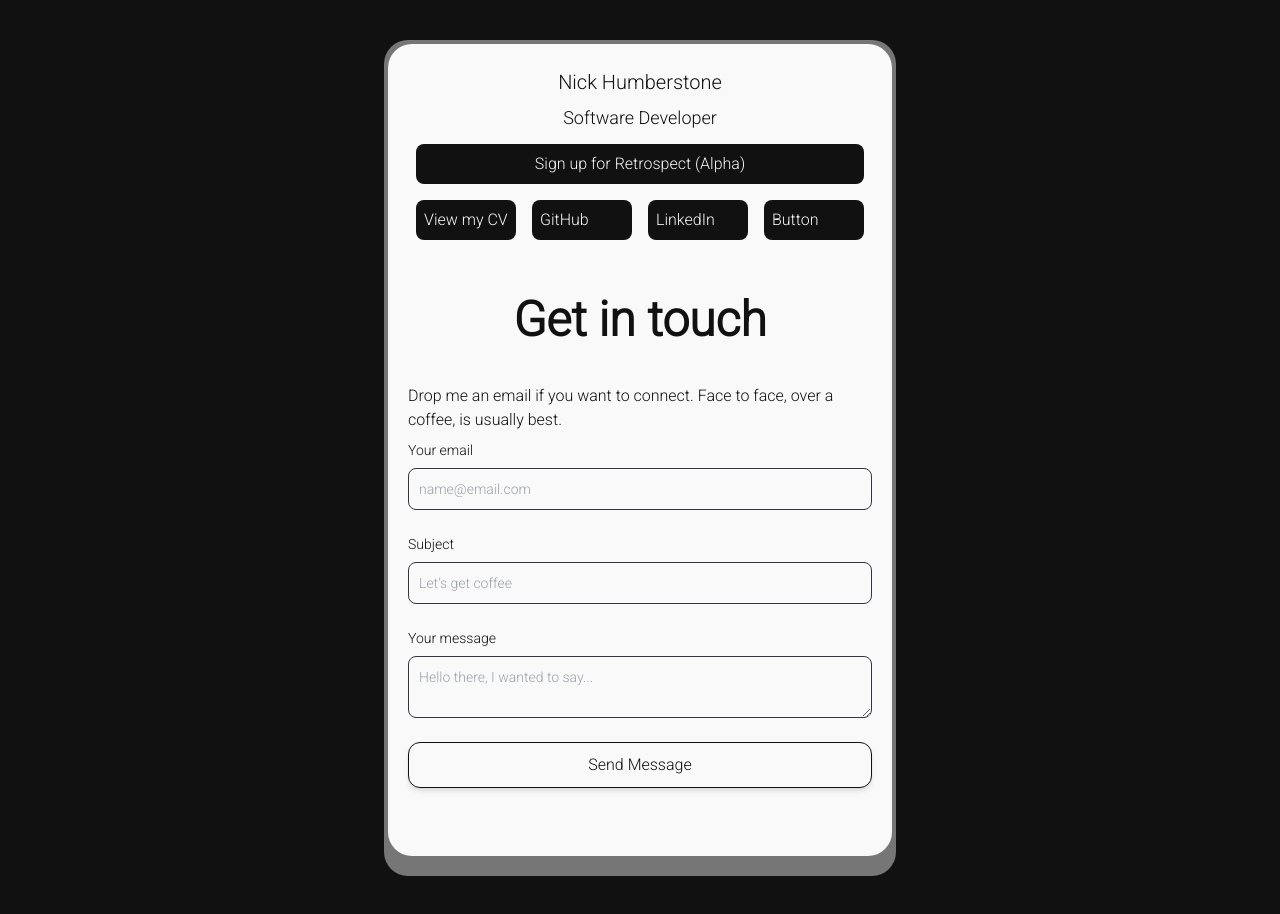
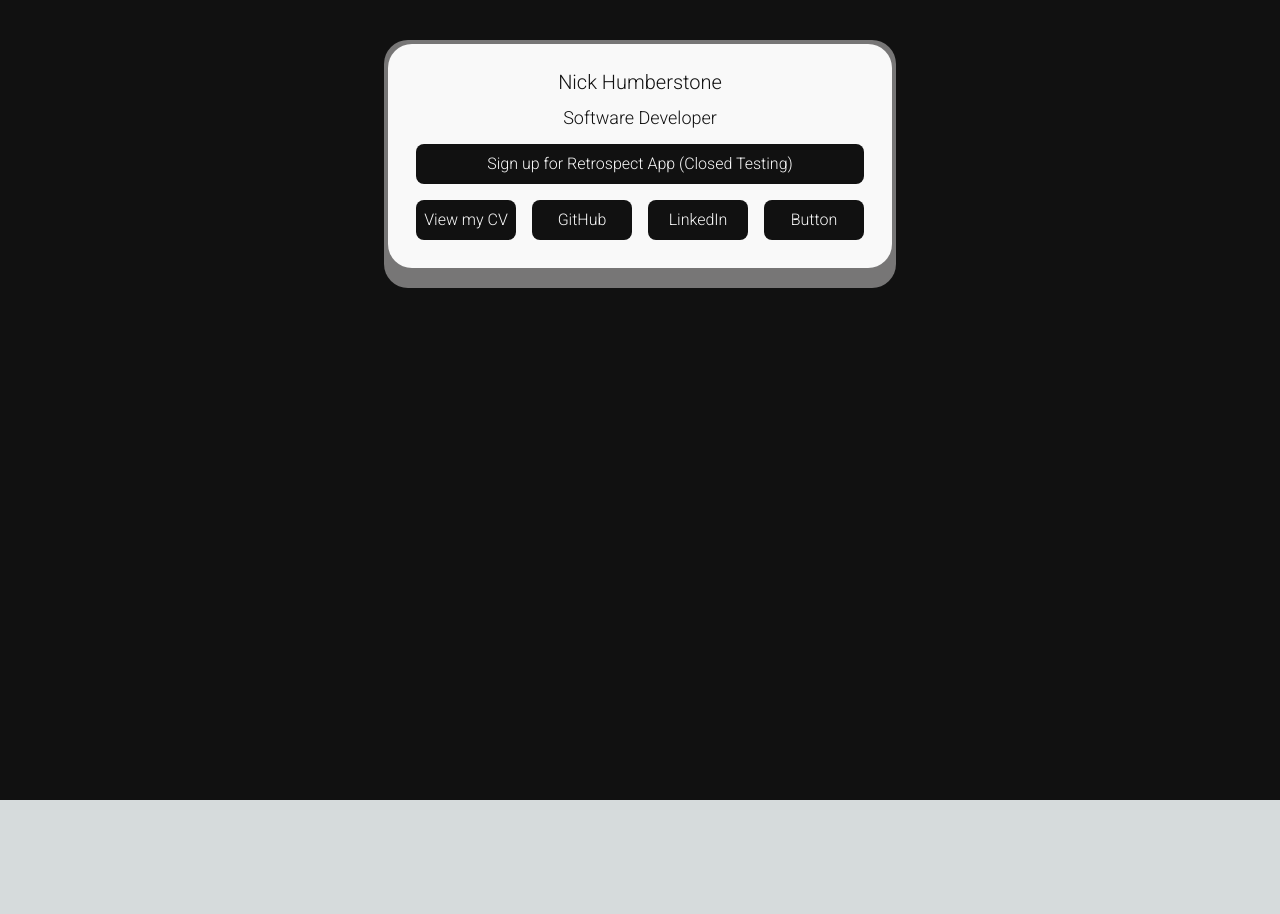
Before and after one commit to nickhumberstone/portfoliowebsite, a Next.js app: page / in a window 1280 px wide. After the commit the page ends 800 px from the top, so only its background shows below. Built offline with nearby package versions, Linux system fonts and the light colour scheme.

Commit message:
feat: :sparkles: added subject to mailto: for Retrospect Sign Up

```diff
--- a/app/components/MobileCard.jsx
+++ b/app/components/MobileCard.jsx
@@ -18,17 +18,17 @@ const MobileCard = () => {
                 </div>
 
                 <div className="retrospect-button h-10 rounded-lg bg-primary text-secondary  m-2 p-4 justify-center items-center align-middle flex">
-                    <a className="text-center" href="mailto:nickhumberstone@gmail.com"><p className="text-center">Sign up for Retrospect (Alpha)</p></a>
+                    <a className="text-center" href="mailto:nickhumberstone@gmail.com?subject=Joining%20closed%20testing%20for%20Retrospects"><p className="text-center">Sign up for Retrospect App (Closed Testing)</p></a>
                 </div>
 
                 <div className="buttons-container text-secondary items-center justify-center flex flex-row m-auto">
-                    <a className="m-2 p-2 flex-1 rounded-lg bg-primary" href="/hireme">View my CV</a>
-                    <a className="m-2 p-2 flex-1 rounded-lg bg-primary" href="https://github.com/nickhumberstone">GitHub</a>
-                    <a className="m-2 p-2 flex-1 rounded-lg bg-primary" href="https://linkedin.com/in/nickhumberstone">LinkedIn</a>
-                    <a className="m-2 p-2 flex-1 rounded-lg bg-primary" href="https://google.com">Button</a>
+                    <a className="m-2 p-2 flex-1 rounded-lg bg-primary text-center" href="/hireme">View my CV</a>
+                    <a className="m-2 p-2 flex-1 rounded-lg bg-primary text-center" href="https://github.com/nickhumberstone">GitHub</a>
+                    <a className="m-2 p-2 flex-1 rounded-lg bg-primary text-center" href="https://linkedin.com/in/nickhumberstone">LinkedIn</a>
+                    <a className="m-2 p-2 flex-1 rounded-lg bg-primary text-center" href="https://google.com">Button</a>
 
                 </div>
-                <EmailSection slassName='hidden lg:block' />
+                {/* <EmailSection /> */}
                 </div>
                     <div className='socials p-2 flex gap-4 justify-center space-around'>
                     {/* <Link href="https://github.com/nickhumberstone">
--- a/app/contact/page.tsx
+++ b/app/contact/page.tsx
@@ -1,5 +1,5 @@
 import NavBar from '../components/archive/NavBar'
-import Footer from '../components/MobileFooter'
+import Footer from '../components/archive/MobileFooter'
 import EmailSection from '../components/EmailSection'
 
 export default function contact() {
--- a/app/hireme/page.tsx
+++ b/app/hireme/page.tsx
@@ -1,19 +1,16 @@
 "use client"
 
-import { useSearchParams } from 'next/navigation'
 import EmailSection from '../components/EmailSection'
 
-export default function Retrospectloginsplash() {
-    const searchParams = useSearchParams()
-    const url = searchParams.get('state') ?? ''
+export default function HireMe() {
 
     return (
         <main className="flex min-h-screen flex-col bg-gradient-to-b from-[#e8e8e8] to-[#ffffff]">
 
             <div className="mt-16 mx-auto p-5 shadow-lg w-screen text-primary">
-                <h1 className="text-primary text-2xl lg:text-4xl font-extrabold">You&apos;re almost done!</h1>
+                <h1 className="text-primary text-2xl lg:text-4xl font-extrabold">Hire Me!</h1>
                 <div className='text-primary mb-2 opacity-50 text-lg lg:text-2xl py-2'>
-                    <p className='mb-2'>Hire me</p>
+                    <p className='mb-2'>I'm open to new opportunities. Check back soon for an updated CV. For now, just drop me an email to get in touch.</p>
                     <EmailSection />
                 </div>
             </div>
--- a/app/page.tsx
+++ b/app/page.tsx
@@ -1,13 +1,12 @@
 import MobileCard from '../app/components/MobileCard'
-import MobileFooter from './components/MobileFooter'
+import MobileFooter from './components/archive/MobileFooter'
 
 export default function Home() {
   return (
-    <main className="w-full h-full bg-primary p-10">
+    <main className="w-full h-screen bg-primary p-10">
       <div className='phone-screen bg-grey sm:w-32r max-w-1/3 p-1 rounded-3xl m-auto'>
       <MobileCard/>
       </div>
-      {/* <MobileFooter/> */}
     </main>
   )
 }
--- a/app/retrospect/page.tsx
+++ b/app/retrospect/page.tsx
@@ -1,5 +1,5 @@
 import NavBar from "../components/archive/NavBar"
-import Footer from "../components/MobileFooter"
+import Footer from "../components/archive/MobileFooter"
 import Image from "next/image"
 
 export default function retrospect() {
```
Also changed, not shown: app/components/archive/MobileFooter.jsx (renamed from app/components/MobileFooter.jsx).
